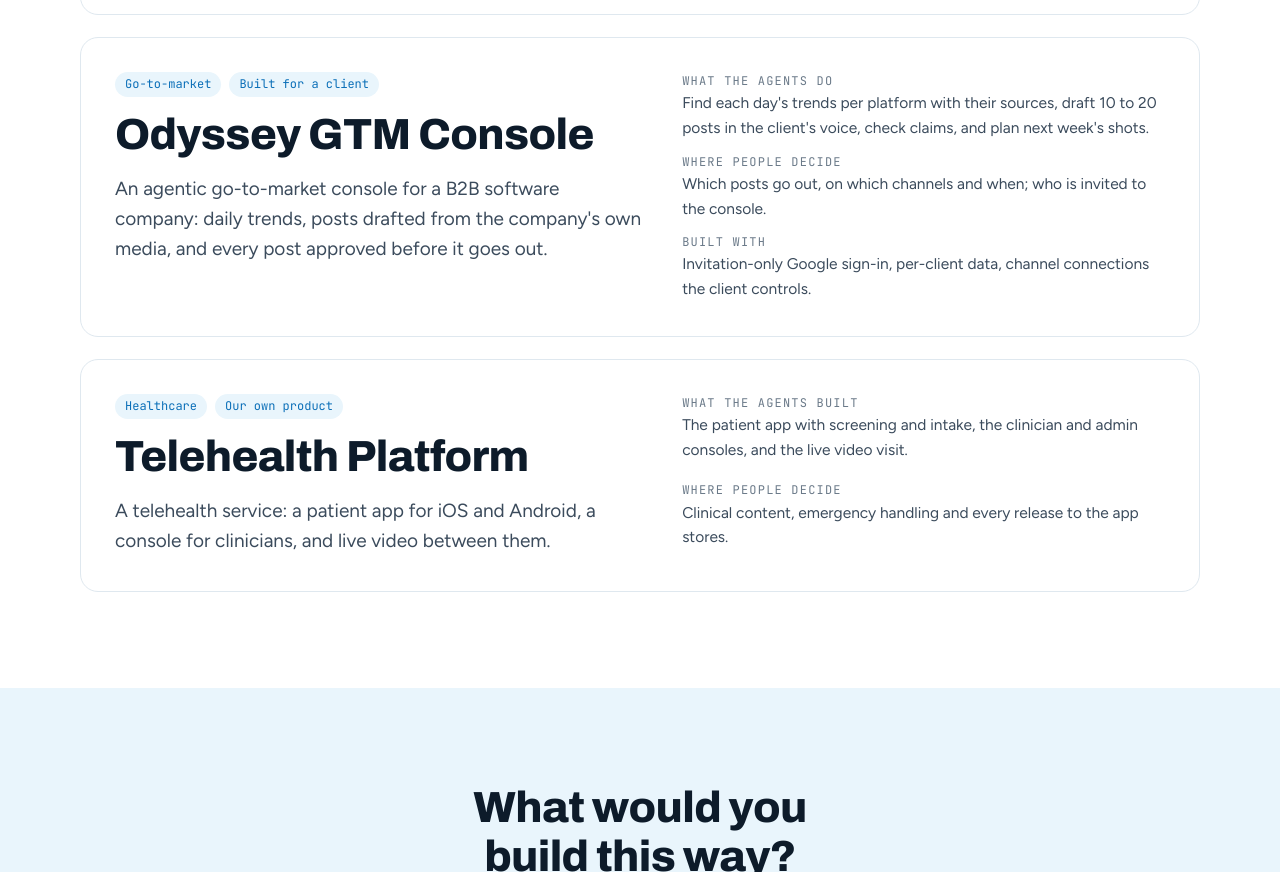
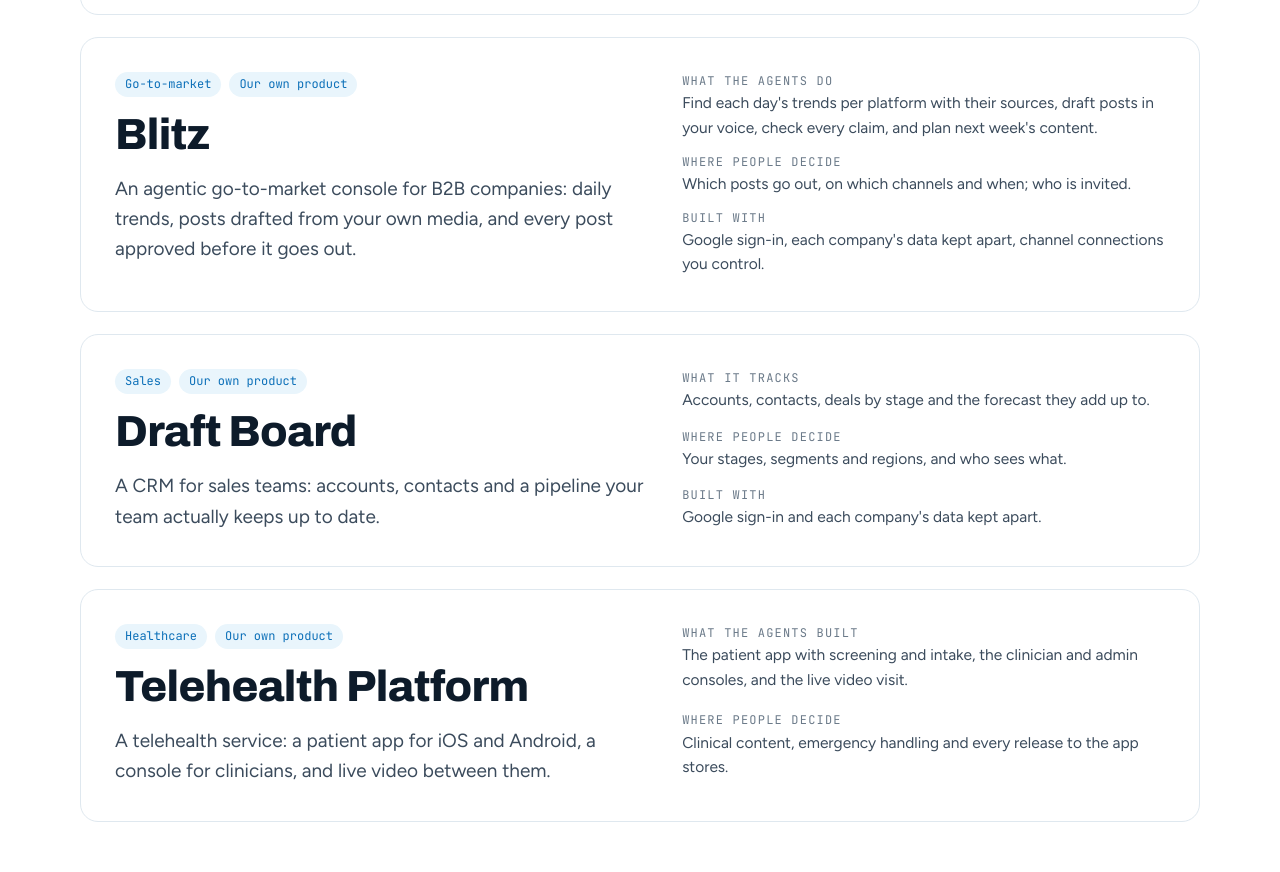
Before and after one commit to topherpalmer/undefeatedsoftware.com, a plain HTML site: page docs/work.html in a window 1280 px wide. Shown: the part 864-1736 px from the top of the page. Drawn offline with Linux system fonts and the light colour scheme.

Commit message:
Work page: Blitz and Draft Board, our own products
The go-to-market console is now Blitz, an Undefeated product rather than
client work, and the CRM appears as Draft Board.

Co-Authored-By: Claude Opus 5.5 <noreply@anthropic.com>
Claude-Session: https://claude.ai/code/session_01NQbiDvwWaUx9Bzp4Hd4Mxa

```diff
--- a/docs/work.html
+++ b/docs/work.html
@@ -69,14 +69,27 @@
 
     <article class="work-item">
       <div style="display:grid;gap:14px;align-content:start">
-        <div class="tags"><span class="tag">Go-to-market</span><span class="tag">Built for a client</span></div>
-        <h2>Odyssey GTM Console</h2>
-        <p class="lede">An agentic go-to-market console for a B2B software company: daily trends, posts drafted from the company's own media, and every post approved before it goes out.</p>
+        <div class="tags"><span class="tag">Go-to-market</span><span class="tag">Our own product</span></div>
+        <h2>Blitz</h2>
+        <p class="lede">An agentic go-to-market console for B2B companies: daily trends, posts drafted from your own media, and every post approved before it goes out.</p>
       </div>
       <dl>
-        <div><dt>What the agents do</dt><dd>Find each day's trends per platform with their sources, draft 10 to 20 posts in the client's voice, check claims, and plan next week's shots.</dd></div>
-        <div><dt>Where people decide</dt><dd>Which posts go out, on which channels and when; who is invited to the console.</dd></div>
-        <div><dt>Built with</dt><dd>Invitation-only Google sign-in, per-client data, channel connections the client controls.</dd></div>
+        <div><dt>What the agents do</dt><dd>Find each day's trends per platform with their sources, draft posts in your voice, check every claim, and plan next week's content.</dd></div>
+        <div><dt>Where people decide</dt><dd>Which posts go out, on which channels and when; who is invited.</dd></div>
+        <div><dt>Built with</dt><dd>Google sign-in, each company's data kept apart, channel connections you control.</dd></div>
+      </dl>
+    </article>
+
+    <article class="work-item">
+      <div style="display:grid;gap:14px;align-content:start">
+        <div class="tags"><span class="tag">Sales</span><span class="tag">Our own product</span></div>
+        <h2>Draft Board</h2>
+        <p class="lede">A CRM for sales teams: accounts, contacts and a pipeline your team actually keeps up to date.</p>
+      </div>
+      <dl>
+        <div><dt>What it tracks</dt><dd>Accounts, contacts, deals by stage and the forecast they add up to.</dd></div>
+        <div><dt>Where people decide</dt><dd>Your stages, segments and regions, and who sees what.</dd></div>
+        <div><dt>Built with</dt><dd>Google sign-in and each company's data kept apart.</dd></div>
       </dl>
     </article>
 
```
Also changed, not shown: src/pages/work.html (+19 -6 lines).
